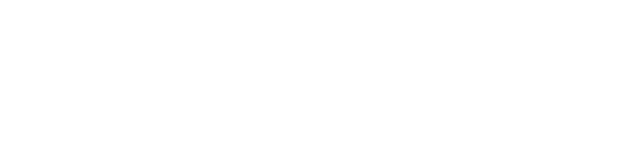
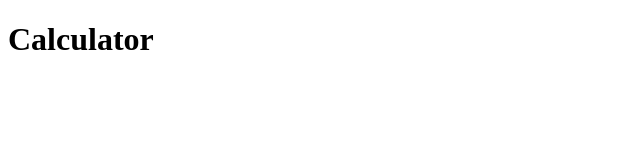
Before and after one commit to LalaineHines/Calculator, a plain HTML site: page Index.html in a window 1280 px wide. Shown: the whole page, without its empty margins (0-640 px from the left). Drawn offline with Linux system fonts and the light colour scheme.

Commit message:
Added title div, starting on calculator container

```diff
--- a/Index.html
+++ b/Index.html
@@ -12,6 +12,12 @@
 </head>
 
 <body>
+    <!--Title of Project -->
+    <div class="project-name">
+        <h1> Calculator </h1>
+    </div>
 
+    <!-- Calculator Container -->
+     <div class="calculator-container"></div>
 </body>
 </html>
```
